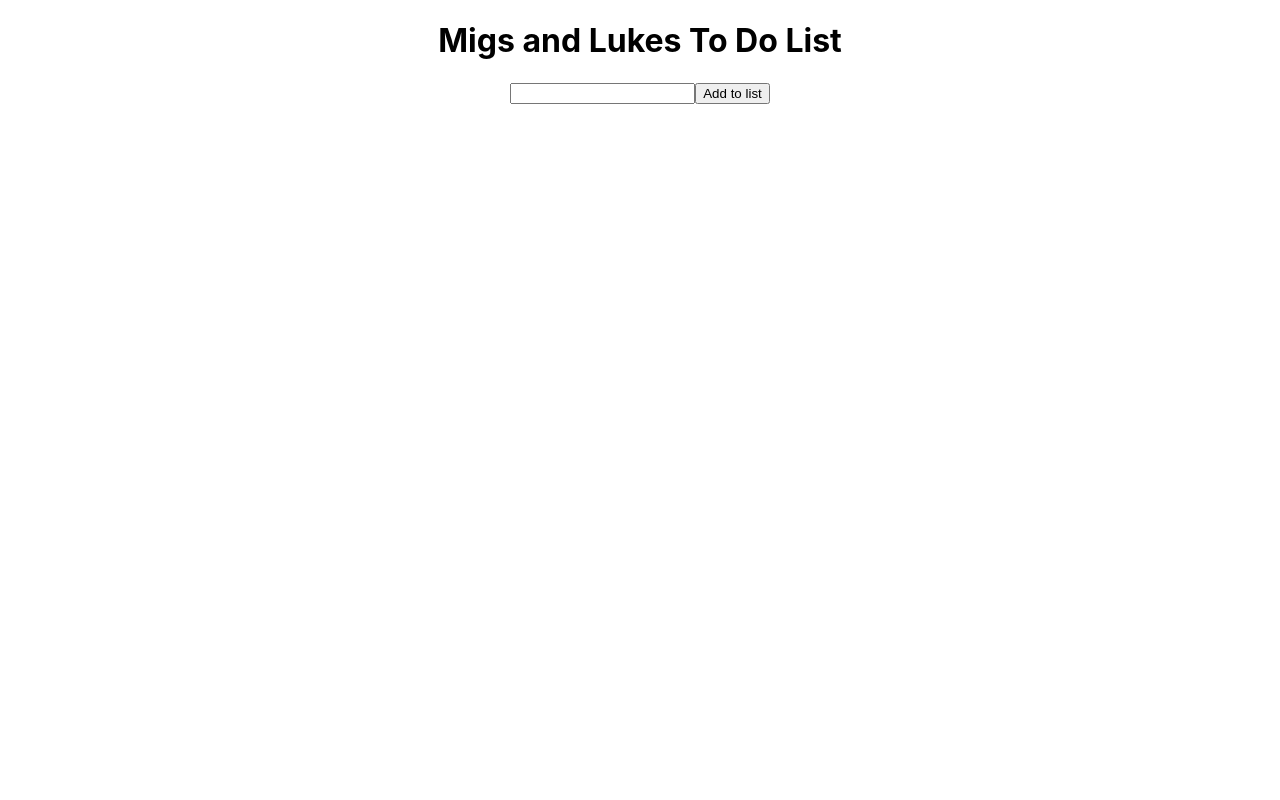
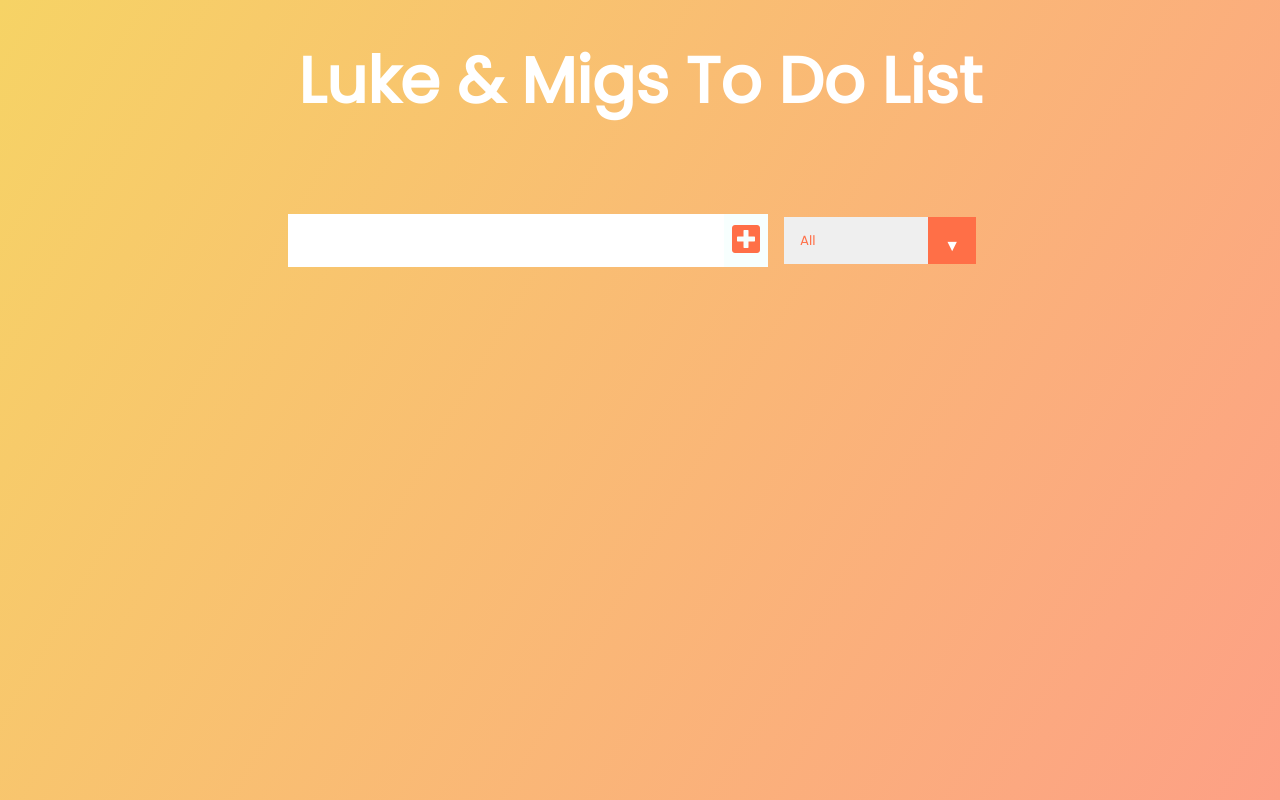
Before and after one commit to SchoolOfCode/w7d5-hackathon_react-athon-luke-and-migs, a React (Create React App) app in the folder my-app/: page / in a window 1280 px wide. Built offline with nearby package versions, Linux system fonts and the light colour scheme.

Commit message:
Add To List Completed

```diff
--- a/my-app/public/index.html
+++ b/my-app/public/index.html
@@ -9,6 +9,16 @@
       name="description"
       content="Web site created using create-react-app"
     />
+    <link
+    href="https://fonts.googleapis.com/css?family=Poppins&display=swap"
+    rel="stylesheet"
+  />
+  <link
+    rel="stylesheet"
+    href="https://cdnjs.cloudflare.com/ajax/libs/font-awesome/5.12.1/css/all.min.css"
+    integrity="sha256-mmgLkCYLUQbXn0B1SRqzHar6dCnv9oZFPEC1g1cwlkk="
+    crossorigin="anonymous"
+  />
     <link rel="apple-touch-icon" href="%PUBLIC_URL%/logo192.png" />
     <!--
       manifest.json provides metadata used when your web app is installed on a
--- a/my-app/src/App.css
+++ b/my-app/src/App.css
@@ -1,38 +1,139 @@
-.App {
-  text-align: center;
+* {
+  margin: 0;
+  padding: 0;
+  box-sizing: border-box;
+}
+body {
+  background-image: linear-gradient(120deg, #f6d365 0%, #fda085 100%);
+  color: white;
+  font-family: "Poppins", sans-serif;
+  min-height: 100vh;
+}
+header {
+  font-size: 2rem;
 }
 
-.App-logo {
-  height: 40vmin;
+header,
+form {
+  min-height: 20vh;
+  display: flex;
+  justify-content: center;
+  align-items: center;
+}
+form input,
+form button {
+  padding: 0.5rem;
+  font-size: 2rem;
+  border: none;
+  background: white;
+}
+form button {
+  color: #ff6f47;
+  background: #f7fffe;
+  cursor: pointer;
+  transition: all 0.3s ease;
+}
+form button:hover {
+  background: #ff6f47;
+  color: white;
+}
+.todo-container {
+  display: flex;
+  justify-content: center;
+  align-items: center;
+}
+
+.todo-list {
+  min-width: 30%;
+  list-style: none;
+}
+
+.todo {
+  margin: 0.5rem;
+  background: white;
+  font-size: 1.5rem;
+  color: black;
+  display: flex;
+  justify-content: space-between;
+  align-items: center;
+  transition: all 1s ease;
+}
+.filter-todo {
+  padding: 1rem;
+}
+.todo li {
+  flex: 1;
+}
+
+.trash-btn,
+.complete-btn {
+  background: #ff6f47;
+  color: white;
+  border: none;
+  padding: 1rem;
+  cursor: pointer;
+  font-size: 1rem;
+}
+.complete-btn {
+  background: rgb(11, 212, 162);
+}
+.todo-item {
+  padding: 0rem 0.5rem;
+}
+
+.fa-trash,
+.fa-check {
   pointer-events: none;
 }
 
-@media (prefers-reduced-motion: no-preference) {
-  .App-logo {
-    animation: App-logo-spin infinite 20s linear;
-  }
+.fall {
+  transform: translateY(10rem) rotateZ(20deg);
+  opacity: 0;
 }
 
-.App-header {
-  background-color: #282c34;
-  min-height: 100vh;
-  display: flex;
-  flex-direction: column;
-  align-items: center;
-  justify-content: center;
-  font-size: calc(10px + 2vmin);
-  color: white;
+.completed {
+  text-decoration: line-through;
+  opacity: 0.5;
 }
 
-.App-link {
-  color: #61dafb;
+/*CUSTOM SELECTOR */
+select {
+  -webkit-appearance: none;
+  -moz-appearance: none;
+  -ms-appearance: none;
+  appearance: none;
+  outline: 0;
+  box-shadow: none;
+  border: 0 !important;
+  background-image: none;
 }
 
-@keyframes App-logo-spin {
-  from {
-    transform: rotate(0deg);
-  }
-  to {
-    transform: rotate(360deg);
-  }
+/* Custom Select */
+.select {
+  margin: 1rem;
+  position: relative;
+  overflow: hidden;
 }
+select {
+  color: #ff6f47;
+  font-family: "Poppins", sans-serif;
+  cursor: pointer;
+  width: 12rem;
+}
+/* Arrow */
+.select::after {
+  content: "\25BC";
+  position: absolute;
+  top: 0;
+  right: 0;
+  padding: 1rem;
+  background: #ff6f47;
+  cursor: pointer;
+  pointer-events: none;
+}
+/* Transition */
+/*
+.select:hover::after {
+  transform: scale(1.5);
+}
+*/
--- a/my-app/src/App.js
+++ b/my-app/src/App.js
@@ -1,40 +1,90 @@
-// import logo from './logo.svg';
-import './App.css';
-import Header from "./Components/Header/headerIndex.js"
-import ListItem from './Components/List/listIndex.js';
-import { useState } from "react";
-import Input from "./Components/Input/inputIndex"
-import Button from "./Components/Button/buttonIndex.js"
-
-
+import React, { useState } from "react";
+import "./App.css";
+// importing Components
+import Form from "./Components/Form/Form.js";
+import TodoList from "./Components/TodoList/TodoList.js";
 
 function App() {
-  const [text, setText] = useState("");
-  const [list, setList] = useState([]);
-
-  function handleState(e){
-    setText(e.target.value)
-  }
-
-  function handleClick(){
-    setList([...list, text]);
-    console.log(list)
-  }
-
-  //text is the do to list array
-  //make a function in here that updates the todolist with a new item
-  //pass this down to the input as a prop, this call the function to add
-  //to the items list with the useState array
+  //create STATE
+  const [inputText, setInputText] = useState("");
+  const [todos, setTodos] = useState([]);
   return (
     <div className="App">
-      <Header />
-      <>
-      <Input handleState={handleState}></Input>
-      <Button handleClick={handleClick}></Button>
-      <ListItem list={list}></ListItem>
-      </>
+    <header>
+      <h1>Luke & Migs To Do List</h1>
+    </header>
+    <Form inputText={inputText} todos={todos} setTodos={setTodos} setInputText={setInputText} />
+    <TodoList todos={todos}  />
     </div>
   );
 }
 
 export default App;
+
+
+
+
+
+
+
+
+
+
+
+
+
+
+
+
+
+
+
+
+
+
+
+
+
+
+
+
+// import logo from './logo.svg';
+// import './App.css';
+// import Header from "./Components/Header/headerIndex.js"
+// import ListItem from './Components/List/listIndex.js';
+// import { useState } from "react";
+// import Input from "./Components/Input/inputIndex"
+// import Button from "./Components/Button/buttonIndex.js"
+
+
+
+// function App() {
+//   const [text, setText] = useState("");
+//   const [list, setList] = useState([]);
+
+//   function handleState(e){
+//     setText(e.target.value)
+//   }
+
+//   function handleClick(){
+//     setList([...list, text]);
+//     console.log(list)
+//   }
+
+//   //text is the do to list array
+//   //make a function in here that updates the todolist with a new item
+//   //pass this down to the input as a prop, this call the function to add
+//   //to the items list with the useState array
+//   return (
+//     <div className="App">
+//       <Header />
+//       <>
+//       <Input handleState={handleState}></Input>
+//       <Button handleClick={handleClick}></Button>
+//       <ListItem list={list}></ListItem>
+//       </>
+//     </div>
+//   );
+// }
+
+// export default App;
--- /dev/null
+++ b/my-app/src/Components/Form/Form.js
@@ -0,0 +1,66 @@
+import React from "react";
+import TodoList from "../TodoList/TodoList";
+
+function Form ({ inputText, setInputText, todos, setTodos }) {
+// Here we can write our JS code and functions to handle inputText
+// (e) = event being passed as argument
+function inputTextHandler(e) {
+  //console log the event which tells us info about what has just happened on the input.
+  console.log(e.target.value);
+  //update our state to update the rest of our code when needed.
+  setInputText(e.target.value);
+};
+function submitTodoHandler(e) {
+  e.preventDefault();
+  //setting the setTodos to create an object with the inputText, completed false and a random ID NO.
+  setTodos([
+    ...todos, { text: inputText, completed: false, id: Math.random() * 1000 }
+  ])
+  // RESET INPUT TEXT ON BROWSER TO EMPTY. SETS THE setInputText State back to zero/empty on display.
+  setInputText("");
+};
+
+// ADD (e) = event to input or button with onChange/onClick atrributes inside Element as below.
+// We are adding inputTextHandler function. Everytime our input changes inputTextHandler is being run.
+
+    return (
+        <form>
+        <input value={inputText} onChange={inputTextHandler} type="text" className="todo-input" />
+        <button onClick={submitTodoHandler} className="todo-button" type="submit">
+          <i className="fas fa-plus-square"></i>
+        </button>
+        <div className="select">
+          <select name="todos" className="filter-todo">
+            <option value="all">All</option>
+            <option value="completed">Completed</option>
+            <option value="uncompleted">Uncompleted</option>
+          </select>
+        </div>
+      </form>
+    );
+}
+
+export default Form
+
+
+
+
+
+
+
+
+
+
+
+// import React from "react";
+
+// function Input({handleState}){
+//     //add set state thats updated from onchange
+
+//     return <input onChange={handleState} type="text"></input>
+//      // hands in the function prop given in App.js
+//     //onChange is to call the function when something is inputted
+// }
+
+
+// export default Input;
--- a/my-app/src/Components/Header/headerIndex.js
+++ /dev/null
@@ -1,11 +0,0 @@
-import React from 'react';
-
-const Header = () => {
-    return (
-        <header>
-            <h1>Migs and Lukes To Do List</h1>
-        </header>
-    );
-};
-
-export default Header;
--- a/my-app/src/Components/Input/inputIndex.js
+++ /dev/null
@@ -1,20 +0,0 @@
-import React from "react";
-
-// // const handleClick = () => {
-//     console.log("Hello")
-//     // let newListItem =
-// }
-function Input({handleState}){
-    //add set state thats updated from onchange
-
-    return <input onChange={handleState} type="text"></input>
-     // hands in the function prop given in App.js
-    //onChange is to call the function when something is inputted
-}
-
-
-
-
-
-
-export default Input;
--- a/my-app/src/Components/List/listIndex.js
+++ /dev/null
@@ -1,19 +0,0 @@
-import React from "react";
-
-
-function ListItem(props){
-    const listArray = props.list
-    return (
-    <ul>
-    {listArray.map((text) =>{
-        return (
-            <>
-            <li >{text}</li>
-            </>
-        )
-    })
-    }
-    </ul>) // hands in the prop given from app.js
-
-}
-export default ListItem;
--- /dev/null
+++ b/my-app/src/Components/Todo/Todo.js
@@ -0,0 +1,17 @@
+import React from 'react';
+
+function Todo({text}) {
+    return(
+        <div className="todo">
+        <li className="todo-item">{text}</li>
+        <button className="complete-btn">
+        <i className="fas fa-check"></i>
+        </button>
+        <button className="trash-btn">
+        <i className="fas fa-trash"></i>
+        </button>
+        </div>
+    )
+}
+
+export default Todo;
--- /dev/null
+++ b/my-app/src/Components/TodoList/TodoList.js
@@ -0,0 +1,45 @@
+import React from "react";
+//Import Components
+import Todo from "../Todo/Todo.js"
+
+function TodoList ({ todos }) {
+    console.log(todos);
+    return (
+        <div className="todo-container">
+            <ul className="todo-list">
+            {todos.map((todo) => (
+                <Todo key={todo.id} text={todo.text} />
+            ))}
+            </ul>
+        </div>
+    );
+}
+
+export default TodoList;
+
+
+
+
+
+
+
+
+
+
+
+// function ListItem(props){
+//     const listArray = props.list
+//     return (
+//     <ul>
+//     {listArray.map((text) =>{
+//         return (
+//             <>
+//             <li >{text}</li>
+//             </>
+//         )
+//     })
+//     }
+//     </ul>) // hands in the prop given from app.js
+
+// }
+// export default ListItem;
```
